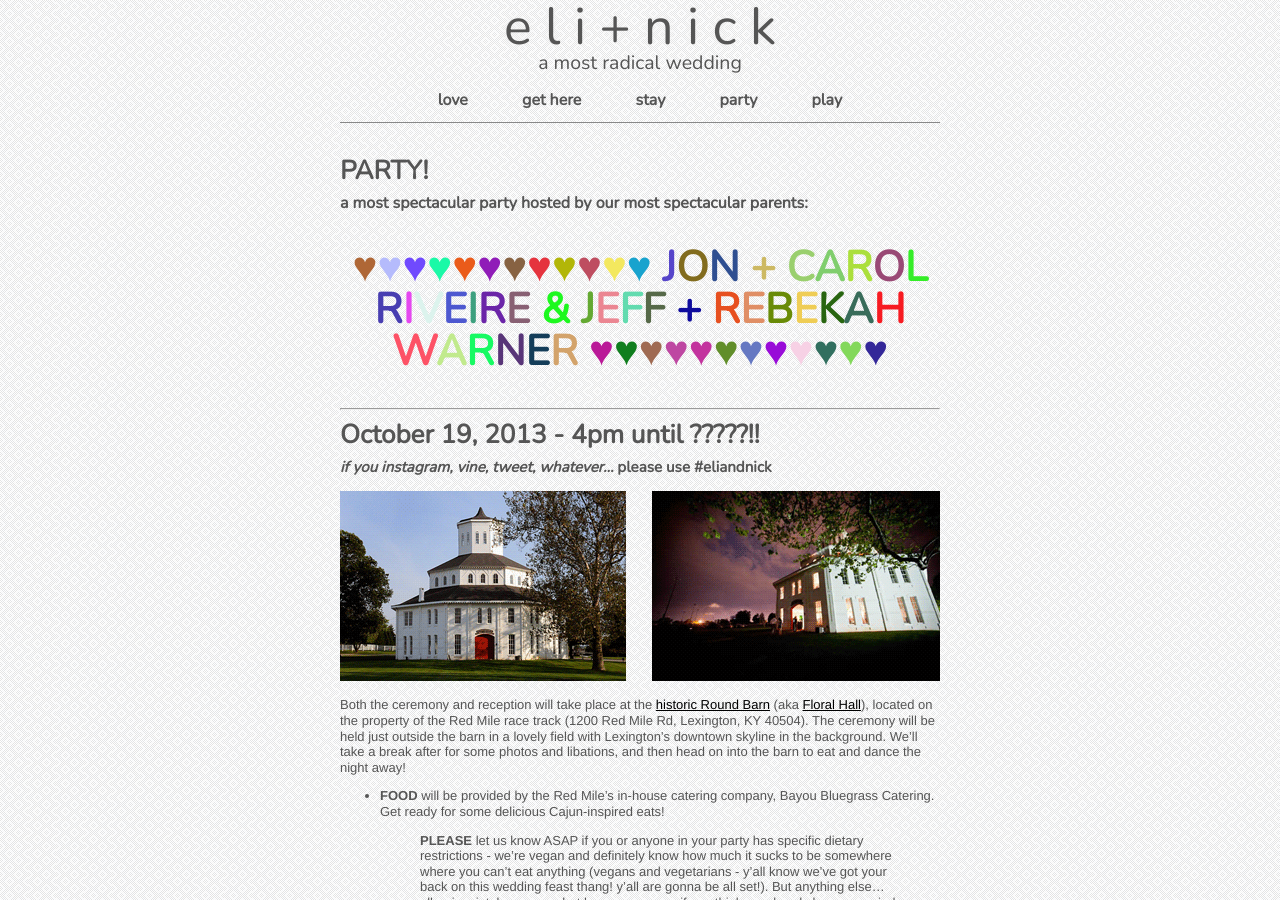
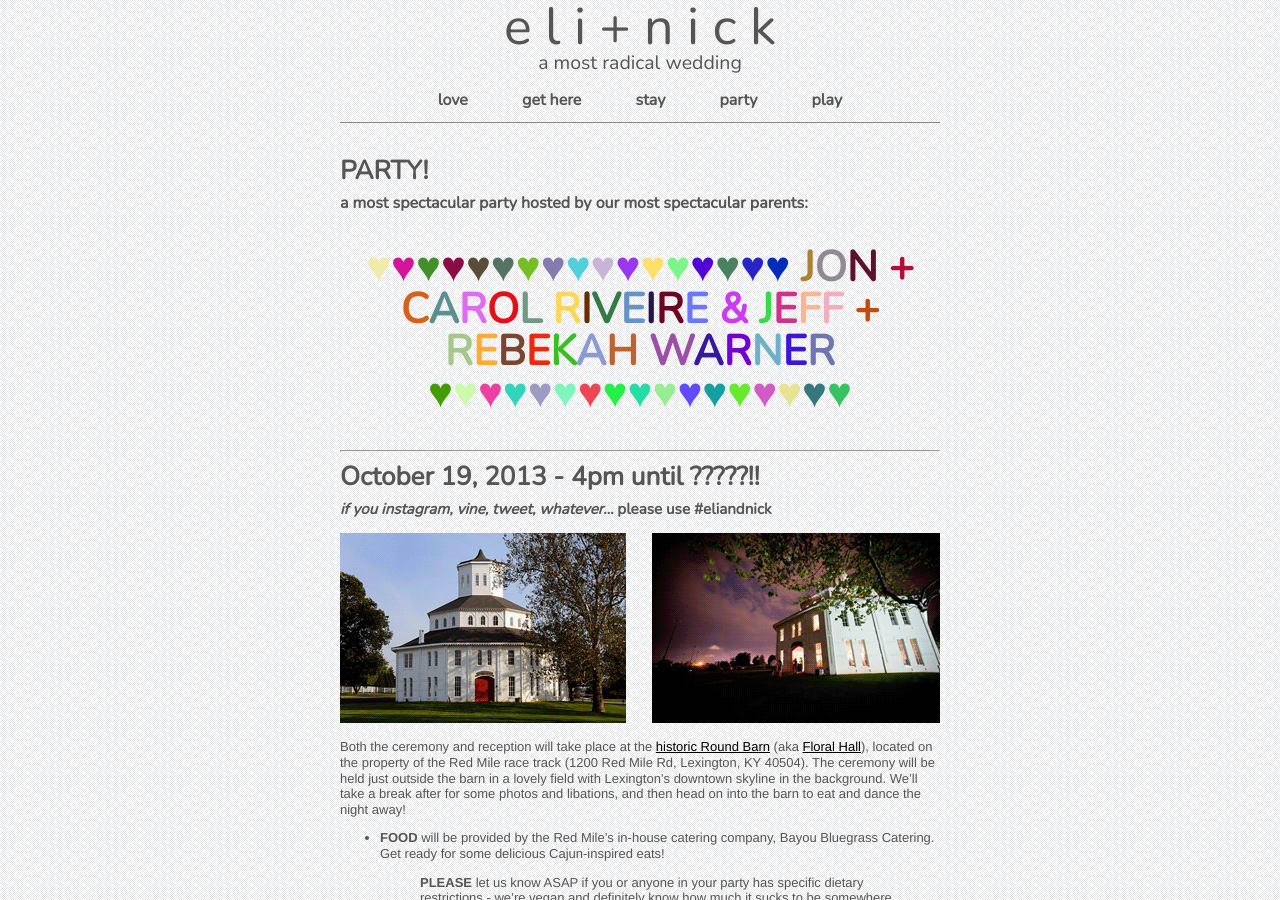
Before and after one commit to nikolaiwarner/eliandnick.com, a Jekyll site: the page built from party.md, in a window 1280 px wide and 900 px high. Built offline with Jekyll 4.4.1, drawn with Linux system fonts in a browser that asks for light colours; nearby versions of some CDN libraries.

Commit message:
Update party.md

```diff
--- a/party.md
+++ b/party.md
@@ -5,7 +5,7 @@ title: Who likes to rock the party?
 
 # PARTY!
 ## a most spectacular party hosted by our most spectacular parents:
-<h2 class="sparkle">♥♥♥♥♥♥♥♥♥♥♥♥ JON + CAROL RIVEIRE &amp; JEFF + REBEKAH WARNER ♥♥♥♥♥♥♥♥♥♥♥♥
+<h2 class="sparkle">♥♥♥♥♥♥♥♥♥♥♥♥♥♥♥♥♥ JON + CAROL RIVEIRE &amp; JEFF + REBEKAH WARNER ♥♥♥♥♥♥♥♥♥♥♥♥♥♥♥♥♥
 </h2>
 ***
 
```
